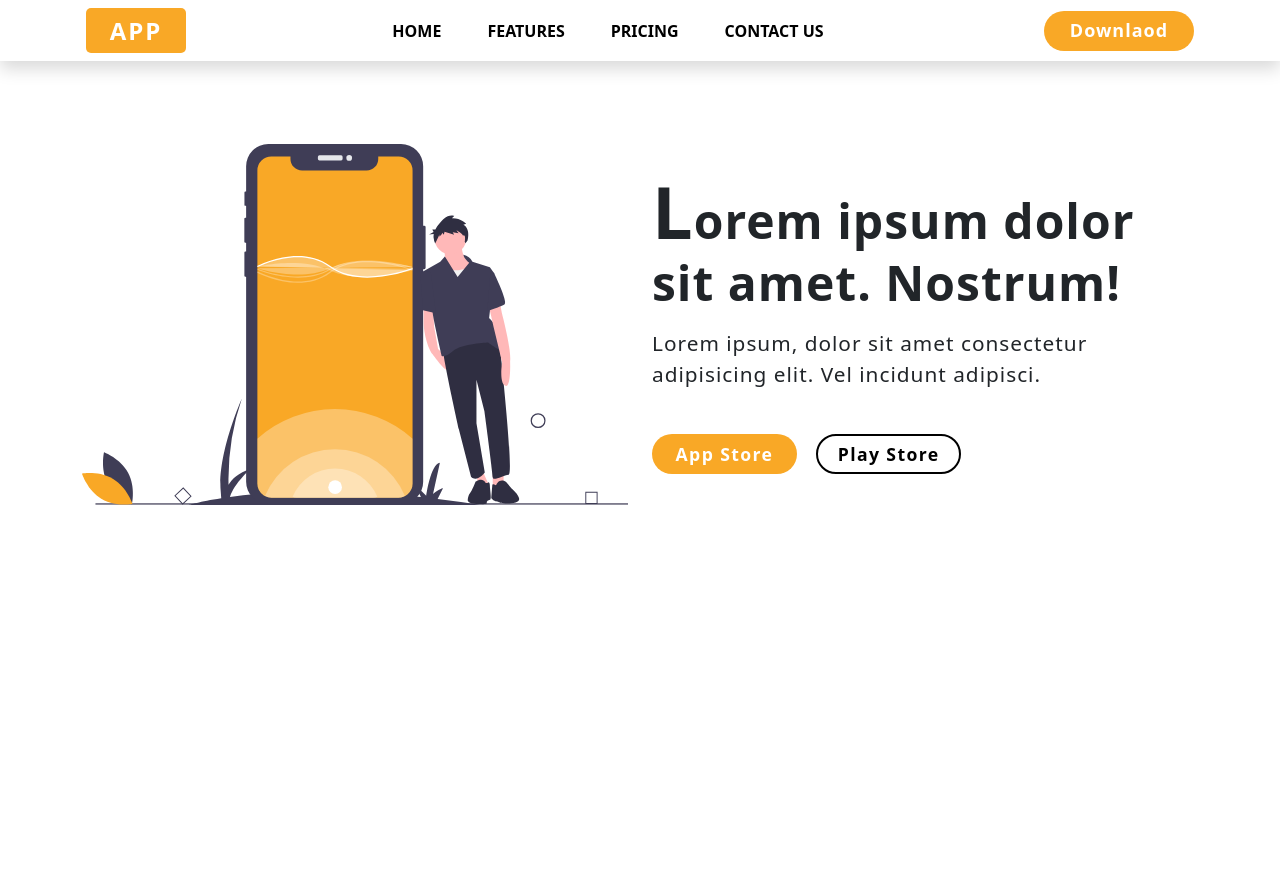
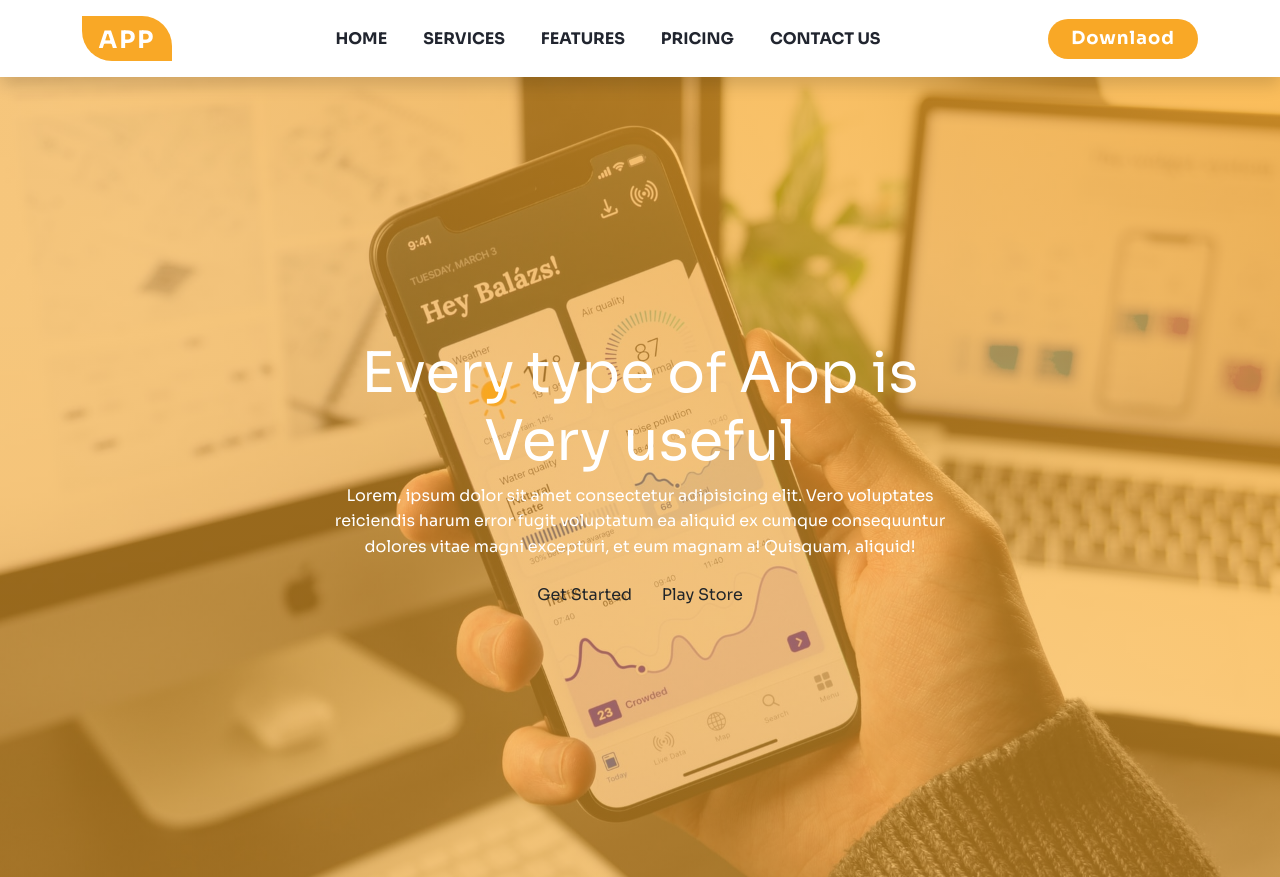
Before and after one commit to danishzayan/AppLandignPage, a plain HTML site: page index.html in a window 1280 px wide. Before the commit the page ends 800 px from the top, so only its background shows below. Drawn offline with nearby package versions, Linux system fonts and the light colour scheme.

Commit message:
some changes

```diff
--- a/css/style.css
+++ b/css/style.css
@@ -1,3 +1,13 @@
+/* google font link */
+@import url('https://fonts.googleapis.com/css2?family=Poppins:wght@100;200;300&family=Sora:wght@400;700&display=swap');
+
+:root{
+    --primary-color: #f9a826;
+    --dark-color: #21252f;
+    --body-color: #888;
+    --box-shadow: 0 8px 22px rgba(0,0,0,0.1);
+}
+
 /* ********* Universal selector ********  */
 *{
     padding: 0;
@@ -6,35 +16,47 @@
 }
 /* ********* Universal selector end ********  */
 
+body{
+    font-family: sora, "sans-serif";
+    line-height: 1.6;
+    color: var(--body-color);
+}
+
 /* *********** Navbar start *********** */
 .navbar-brand{
     height: 45px;
-    width: 100px;
+    width: 90px;
     background-color: #f9a826;
     font-weight: 700;
     font-size: x-large;
-    color: #fff;
+    color: #fff !important;
     letter-spacing: 2px;
-    border-radius: 5px;
+    border-radius: 0px 30px 0px 30px;
     text-align: center;
 }
-.navbar-brand:hover{
-    color: #fff;
+
+@media only screen and (max-width:992px) {
+    .navbar-nav {
+        align-items: center;
+    }
+    .download-btn{
+        display: none;
+    }
 }
 
 .nav-item{
-    padding-right: 30px;
+    padding-right: 20px;
     font-size: medium;
     text-transform: uppercase;
 }
 
 .nav-link{
-    color: #000;
+    color: var(--dark-color) !important;
     font-weight: 600;
 }
 
 .nav-link:hover{
-    color: #f9a826;
+    color: #f9a826 !important;
 }
 
 .download{
@@ -58,51 +80,14 @@
 /* *********** Navbar end *********** */
 
 /* ******* main text and svg start ********* */
-.heading{
-    font-weight: 700;
-    font-size: 3rem;
-    letter-spacing: 1px;
+h1, h2, h3,
+.display-4{
+    color: var(--dark-color);
 }
-.heading::first-letter{
-    font-size: 4.5rem;
-}
-.paragraph{
-    font-size: 1.3rem;
-    letter-spacing: 1px;
-}
-.button{
-    width: 145px;
-    height: 40px;
-    border: none;
-    border-radius: 50px;
-    font-size: 1.1rem;
-    font-weight: 600;
-    letter-spacing: 1.4px;
-    transition: 0.5s;
-    color: #fff;
-    margin-top: 20px;
-}
-#btn1{
-    background-color: #f9a826;
-}
-#btn1:hover{
-    background: #ec960c;
-    cursor: pointer;
-}
-#btn2{
-    background-color: transparent;
-    border: 2px solid #000;
-    color: #000;
-    margin-left: 15px;
-}
-#btn2:hover{
-    background-color: #f9a826;
-    color: #fff;
-    border: none;
-    cursor: pointer;
-}
-.navbar-toggler .navbar-toggler-icon{
-    outline-color: none;
-    border-color: ;
+.background{
+    background:linear-gradient(to top right, rgba(249, 168, 38, 0.589)50%, rgba(249, 168, 38, 0.76)), url(../images/background2.jpg);
+    background-position: center;
+    background-size: cover;
+    background-attachment: fixed;
 }
 /* ******* main text and svg end ********* */
--- a/index.html
+++ b/index.html
@@ -11,9 +11,9 @@
     <meta name="viewport" content="width=device-width, initial-scale=1">
 
     <!-- Bootstrap CSS -->
-    <!-- <link rel="stylesheet" href="/assets/bootstrap/css/bootstrap.min.css"> -->
+    <link rel="stylesheet" href="/assets/bootstrap/css/bootstrap.min.css">
     <!-- or -->
-    <link href="https://cdn.jsdelivr.net/npm/bootstrap@5.0.2/dist/css/bootstrap.min.css" rel="stylesheet" integrity="sha384-EVSTQN3/azprG1Anm3QDgpJLIm9Nao0Yz1ztcQTwFspd3yD65VohhpuuCOmLASjC" crossorigin="anonymous">
+    <!-- <link href="https://cdn.jsdelivr.net/npm/bootstrap@5.0.2/dist/css/bootstrap.min.css" rel="stylesheet" integrity="sha384-EVSTQN3/azprG1Anm3QDgpJLIm9Nao0Yz1ztcQTwFspd3yD65VohhpuuCOmLASjC" crossorigin="anonymous"> -->
 
     <!-- Bootstrap icon  -->
     <link rel="stylesheet" href="https://cdn.jsdelivr.net/npm/bootstrap-icons@1.7.2/font/bootstrap-icons.css">
@@ -26,19 +26,22 @@
   <body>
 
     <!-- Navbar start  -->
-    <nav class="navbar navbar-expand-lg bg-white shadow fixed-top">
-        <div class="container px-3">
+    <nav class="navbar navbar-expand-lg py-3 sticky-top shadow navbar-light bg-white">
+        <div class="container">
 
           <a class="navbar-brand" href="#">APP</a>
 
           <button class="navbar-toggler " type="button" data-bs-toggle="collapse" data-bs-target="#mynavbar">
-            <span class="navbar-toggler-icon"><i class="bi bi-list"></i></span>
+            <span class="navbar-toggler-icon"></span>
           </button>
 
           <div class="collapse navbar-collapse" id="mynavbar">
             <ul class="navbar-nav m-auto">
               <li class="nav-item">
                 <a class="nav-link" href="#">Home</a>
+              </li>
+              <li class="nav-item">
+                <a class="nav-link" href="#">Services</a>
               </li>
               <li class="nav-item">
                 <a class="nav-link" href="#">Features</a>
@@ -49,7 +52,7 @@
                 <a class="nav-link" href="#">Contact Us</a>
               </li>
             </ul>
-            <ul class="navbar-nav">
+            <ul class="navbar-nav download-btn">
                 <button class="download">Downlaod</button>
             </ul>
           </div>
@@ -58,31 +61,25 @@
     </nav>
     <!-- Navbar end  -->
 
-    <!-- main text and svg -->
-    <section class="main py-5">
-        <div class="container my-5">
-            <div class="row justify-content-evenly">
-
-               <div class="col-lg-6 col-md-6 mt-5">
-                <img src="./images/app.svg" class="img-fluid" alt="">
-               </div>
-
-                <div class="col-lg-6 col-md-6">
-                    <h1 class="heading pt-5 mt-4">Lorem ipsum dolor <br> sit amet. Nostrum!</h1>
-                    <p class="paragraph py-2">Lorem ipsum, dolor sit amet consectetur adipisicing elit. Vel incidunt adipisci.</p>
-                    <button class="button" id="btn1">App Store</button>
-                    <button class="button" id="btn2">Play Store</button>
-                </div>
-
-            </div>
+    <!-- background and text -->
+    <div class="background vh-100 d-flex align-items-center">
+      <div class="container">
+        <div class="row">
+          <div class="col-lg-7 mx-auto text-center">
+            <h1 class="display-4 text-white">Every type of App is Very useful</h1>
+            <p class="text-white">Lorem, ipsum dolor sit amet consectetur adipisicing elit. Vero voluptates reiciendis harum error fugit voluptatum ea aliquid ex cumque consequuntur dolores vitae magni excepturi, et eum magnam a! Quisquam, aliquid!</p>
+            <a href="#" class="btn btn-1">Get Started</a>
+            <a href="#" class="btn btn-2">Play Store</a>
+          </div>
         </div>
-    </section>
-    <!-- main text and svg end -->
+      </div>
+    </div>
+    <!-- background and text end -->
 
 
     <!-- Option 1: Bootstrap Bundle with Popper -->
-    <!-- <script src="/assets/bootstrap/js/bootstrap.min.js"></script> -->
+    <script src="/assets/bootstrap/js/bootstrap.min.js"></script>
     <!-- or -->
-    <script src="https://cdn.jsdelivr.net/npm/bootstrap@5.0.2/dist/js/bootstrap.bundle.min.js" integrity="sha384-MrcW6ZMFYlzcLA8Nl+NtUVF0sA7MsXsP1UyJoMp4YLEuNSfAP+JcXn/tWtIaxVXM" crossorigin="anonymous"></script>
+    <!-- <script src="https://cdn.jsdelivr.net/npm/bootstrap@5.0.2/dist/js/bootstrap.bundle.min.js" integrity="sha384-MrcW6ZMFYlzcLA8Nl+NtUVF0sA7MsXsP1UyJoMp4YLEuNSfAP+JcXn/tWtIaxVXM" crossorigin="anonymous"></script> -->
   </body>
 </html>
```
Also changed, not shown: images/background1.jpg (added), images/background2.jpg (added).
